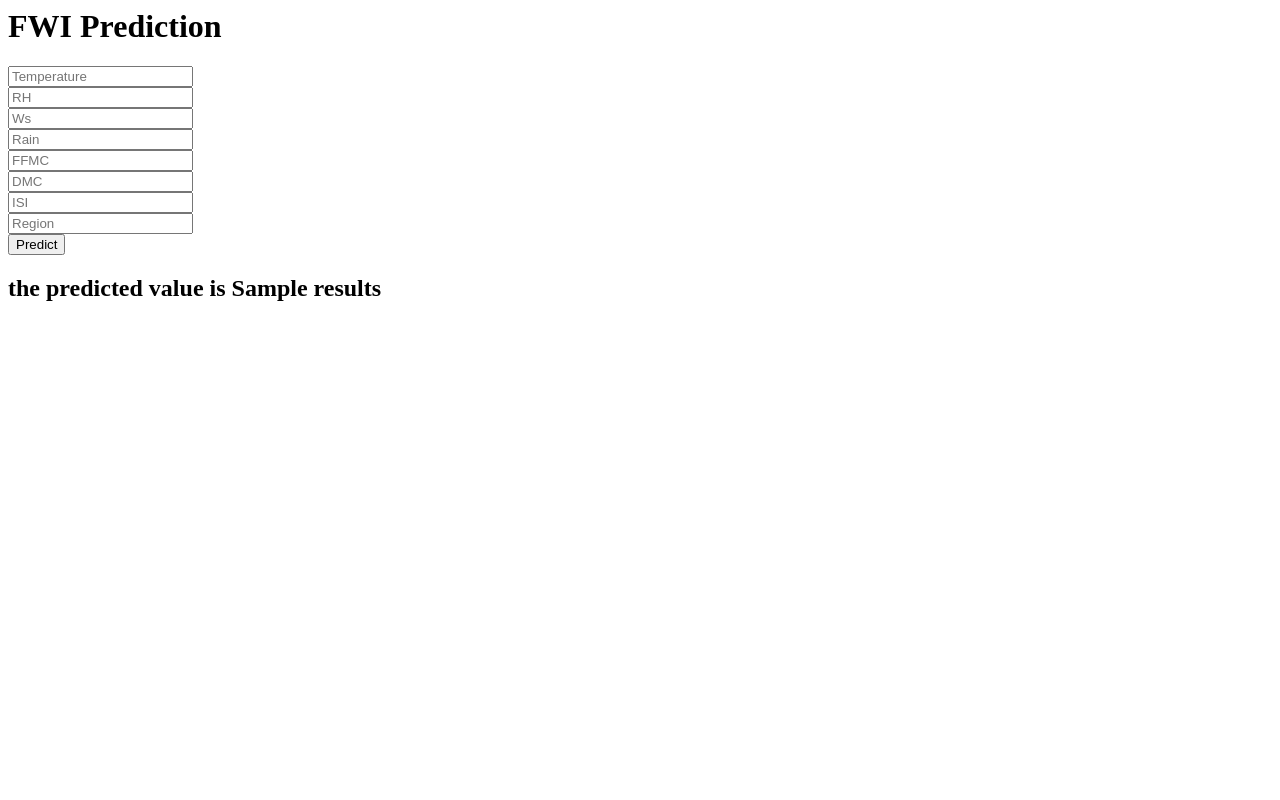
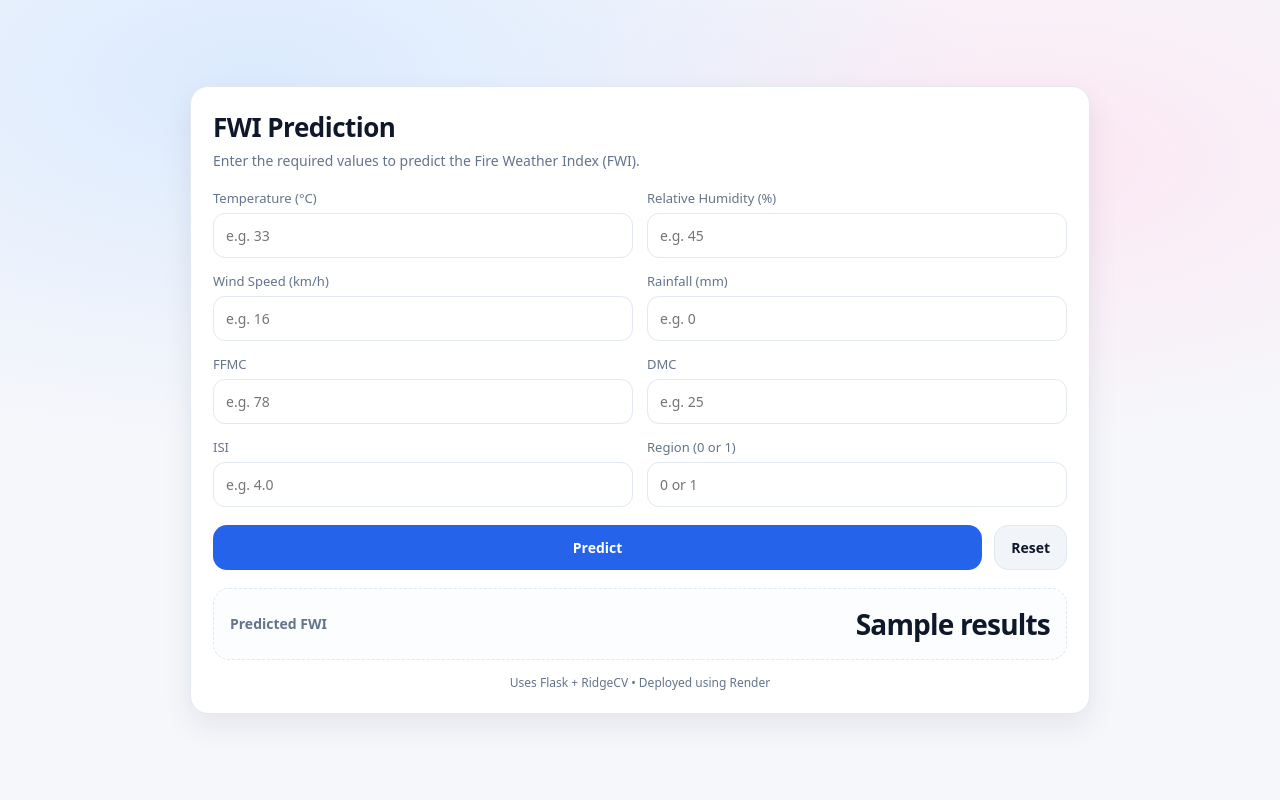
Before and after one commit to mitali-7/FireWeatherIndex_Prediction, a Flask app: template templates/home.html in a window 1280 px wide. Run offline with Flask 3, Linux system fonts and the light colour scheme; the template is opened without the code that fills it: most values are stand-ins (such as "Sample title", 1, 10 or a date in 2020); parts of the project's set-up code (start-up, migrations or seed data) failed here and were passed over.

Commit message:
Improved front end

```diff
--- a/templates/home.html
+++ b/templates/home.html
@@ -1,29 +1,246 @@
-<html>
-    <body>
-    <div class="login">
+<!DOCTYPE html>
+<html lang="en">
+<head>
+  <meta charset="UTF-8" />
+  <meta name="viewport" content="width=device-width, initial-scale=1.0" />
+  <title>FWI Prediction</title>
+
+  <style>
+    :root{
+      --bg: #f6f7fb;
+      --card: #ffffff;
+      --text: #0f172a;
+      --muted: #64748b;
+      --border: #e2e8f0;
+      --shadow: 0 12px 30px rgba(15, 23, 42, 0.08);
+      --primary: #2563eb;
+      --primary-hover: #1d4ed8;
+    }
+
+    *{
+      box-sizing: border-box;
+      font-family: ui-sans-serif, system-ui, -apple-system, Segoe UI, Roboto, Arial, "Helvetica Neue", sans-serif;
+    }
+
+    body{
+      margin: 0;
+      min-height: 100vh;
+      background: radial-gradient(1200px 600px at 20% 10%, #dbeafe 0%, transparent 60%),
+                  radial-gradient(1000px 500px at 80% 20%, #fce7f3 0%, transparent 55%),
+                  var(--bg);
+      display: flex;
+      align-items: center;
+      justify-content: center;
+      padding: 24px;
+      color: var(--text);
+    }
+
+    .card{
+      width: 100%;
+      max-width: 900px;
+      background: var(--card);
+      border: 1px solid var(--border);
+      border-radius: 18px;
+      box-shadow: var(--shadow);
+      padding: 22px;
+    }
+
+    .header{
+      display: flex;
+      justify-content: space-between;
+      gap: 12px;
+      align-items: flex-start;
+      margin-bottom: 18px;
+    }
+
+    .header h1{
+      margin: 0;
+      font-size: 26px;
+      letter-spacing: -0.5px;
+    }
+
+    .header p{
+      margin: 6px 0 0 0;
+      color: var(--muted);
+      font-size: 14px;
+      line-height: 1.4;
+    }
+
+    .grid{
+      display: grid;
+      grid-template-columns: 1fr 1fr;
+      gap: 14px;
+      margin-top: 16px;
+    }
+
+    @media (max-width: 650px){
+      .grid{
+        grid-template-columns: 1fr;
+      }
+    }
+
+    .field label{
+      display: block;
+      font-size: 13px;
+      color: var(--muted);
+      margin-bottom: 6px;
+    }
+
+    .field input{
+      width: 100%;
+      padding: 12px 12px;
+      border-radius: 12px;
+      border: 1px solid var(--border);
+      outline: none;
+      font-size: 14px;
+      background: #fff;
+      transition: 0.15s ease;
+    }
+
+    .field input:focus{
+      border-color: rgba(37, 99, 235, 0.55);
+      box-shadow: 0 0 0 4px rgba(37, 99, 235, 0.12);
+    }
+
+    .actions{
+      display: flex;
+      gap: 12px;
+      margin-top: 18px;
+    }
+
+    .btn{
+      border: none;
+      border-radius: 14px;
+      padding: 12px 16px;
+      cursor: pointer;
+      font-weight: 700;
+      font-size: 14px;
+      transition: 0.15s ease;
+    }
+
+    .btn-primary{
+      background: var(--primary);
+      color: #fff;
+      flex: 1;
+    }
+
+    .btn-primary:hover{
+      background: var(--primary-hover);
+    }
+
+    .btn-secondary{
+      background: #f1f5f9;
+      border: 1px solid var(--border);
+      color: var(--text);
+    }
+
+    .btn-secondary:hover{
+      background: #e2e8f0;
+    }
+
+    .result{
+      margin-top: 18px;
+      border: 1px dashed var(--border);
+      border-radius: 16px;
+      padding: 16px;
+      background: #fbfdff;
+      display: flex;
+      align-items: center;
+      justify-content: space-between;
+      gap: 12px;
+    }
+
+    .result h2{
+      margin: 0;
+      font-size: 14px;
+      color: var(--muted);
+      font-weight: 700;
+    }
+
+    .result .value{
+      font-size: 28px;
+      font-weight: 900;
+      letter-spacing: -0.8px;
+    }
+
+    .footer{
+      margin-top: 14px;
+      text-align: center;
+      font-size: 12px;
+      color: var(--muted);
+    }
+  </style>
+</head>
+
+<body>
+  <div class="card">
+    <div class="header">
+      <div>
         <h1>FWI Prediction</h1>
+        <p>Enter the required values to predict the Fire Weather Index (FWI).</p>
+      </div>
+    </div>
 
-        <!-- Main Input For Receiving Query to our ML -->
-        <form action="{{ url_for('predict') }}" method="post">
+    <form action="{{ url_for('predict') }}" method="post">
+      <div class="grid">
 
-        <input type="text" name="Temperature" placeholder="Temperature" required="required" /><br>
-        <input type="text" name="RH" placeholder="RH" required="required" /><br>
-        <input type="text" name="Ws" placeholder="Ws" required="required" /><br>
-        <input type="text" name="Rain" placeholder="Rain" required="required" /><br>
-        <input type="text" name="FFMC" placeholder="FFMC" required="required" /><br>
-        <input type="text" name="DMC" placeholder="DMC" required="required" /><br>
-        <input type="text" name="ISI" placeholder="ISI" required="required" /><br>
-        <!-- <input type="text" name="Classes" placeholder="Classes" required="required" /><br> -->
-        <input type="text" name="Region" placeholder="Region" required="required" /><br>
+        <div class="field">
+          <label for="Temperature">Temperature (°C)</label>
+          <input id="Temperature" type="number" step="0.1" name="Temperature" placeholder="e.g. 33" required />
+        </div>
 
-        <button type="submit" class="btn btn-primary btn-block btn-large">
-            Predict
-        </button>
-        </form>
-        <h2>
-            the predicted value is {{results}}
+        <div class="field">
+          <label for="RH">Relative Humidity (%)</label>
+          <input id="RH" type="number" step="0.1" name="RH" placeholder="e.g. 45" required />
+        </div>
 
-        </h2>
+        <div class="field">
+          <label for="Ws">Wind Speed (km/h)</label>
+          <input id="Ws" type="number" step="0.1" name="Ws" placeholder="e.g. 16" required />
+        </div>
+
+        <div class="field">
+          <label for="Rain">Rainfall (mm)</label>
+          <input id="Rain" type="number" step="0.1" name="Rain" placeholder="e.g. 0" required />
+        </div>
+
+        <div class="field">
+          <label for="FFMC">FFMC</label>
+          <input id="FFMC" type="number" step="0.1" name="FFMC" placeholder="e.g. 78" required />
+        </div>
+
+        <div class="field">
+          <label for="DMC">DMC</label>
+          <input id="DMC" type="number" step="0.1" name="DMC" placeholder="e.g. 25" required />
+        </div>
+
+        <div class="field">
+          <label for="ISI">ISI</label>
+          <input id="ISI" type="number" step="0.1" name="ISI" placeholder="e.g. 4.0" required />
+        </div>
+
+        <div class="field">
+          <label for="Region">Region (0 or 1)</label>
+          <input id="Region" type="number" step="1" name="Region" placeholder="0 or 1" required />
+        </div>
+
+      </div>
+
+      <div class="actions">
+        <button type="submit" class="btn btn-primary">Predict</button>
+        <button type="reset" class="btn btn-secondary">Reset</button>
+      </div>
+    </form>
+
+    <div class="result">
+        <h2>Predicted FWI</h2>
+        <div class="value">{{ results }}</div>
     </div>
-    </body>
+
+
+    <div class="footer">
+      Uses Flask + RidgeCV • Deployed using Render
+    </div>
+  </div>
+</body>
 </html>
```
